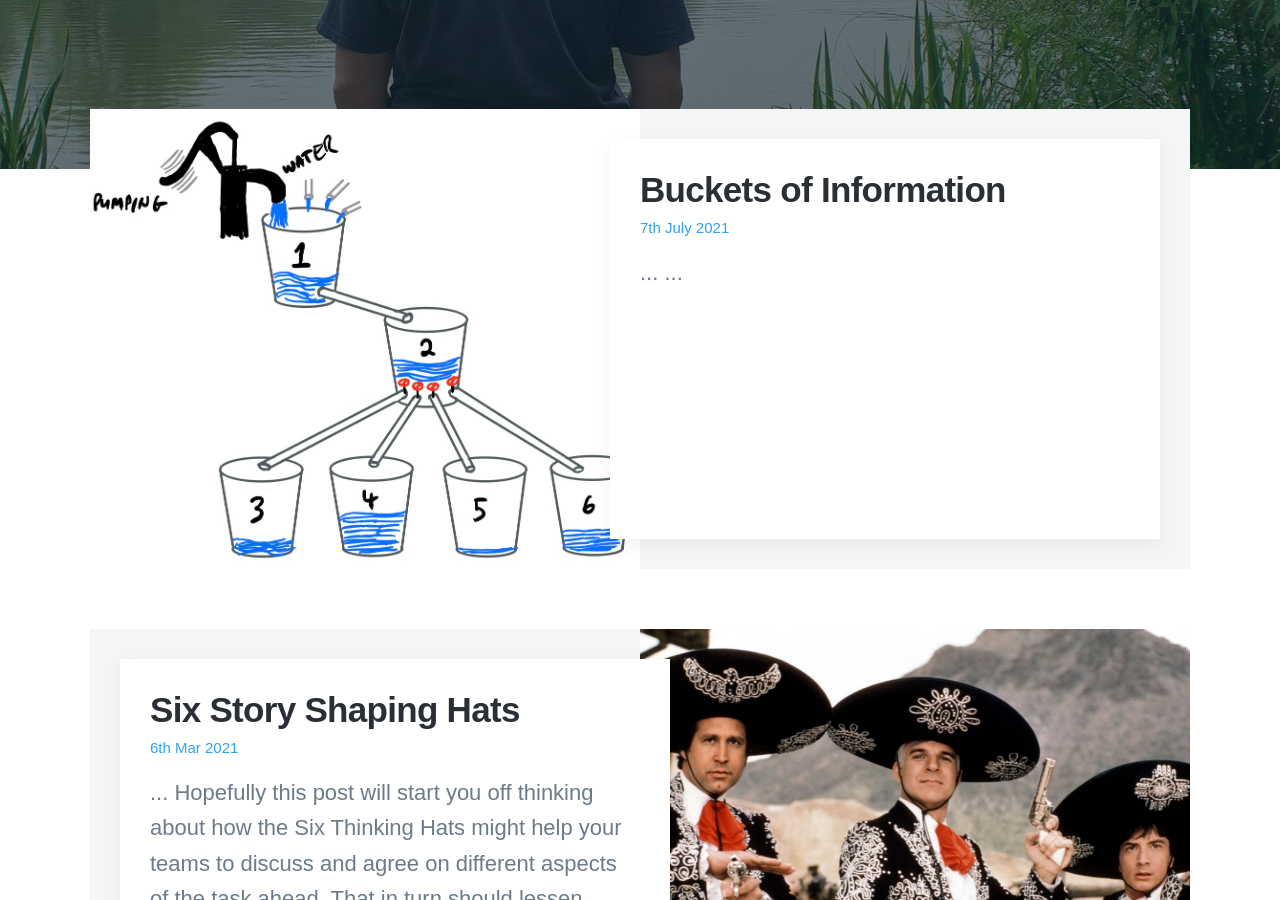
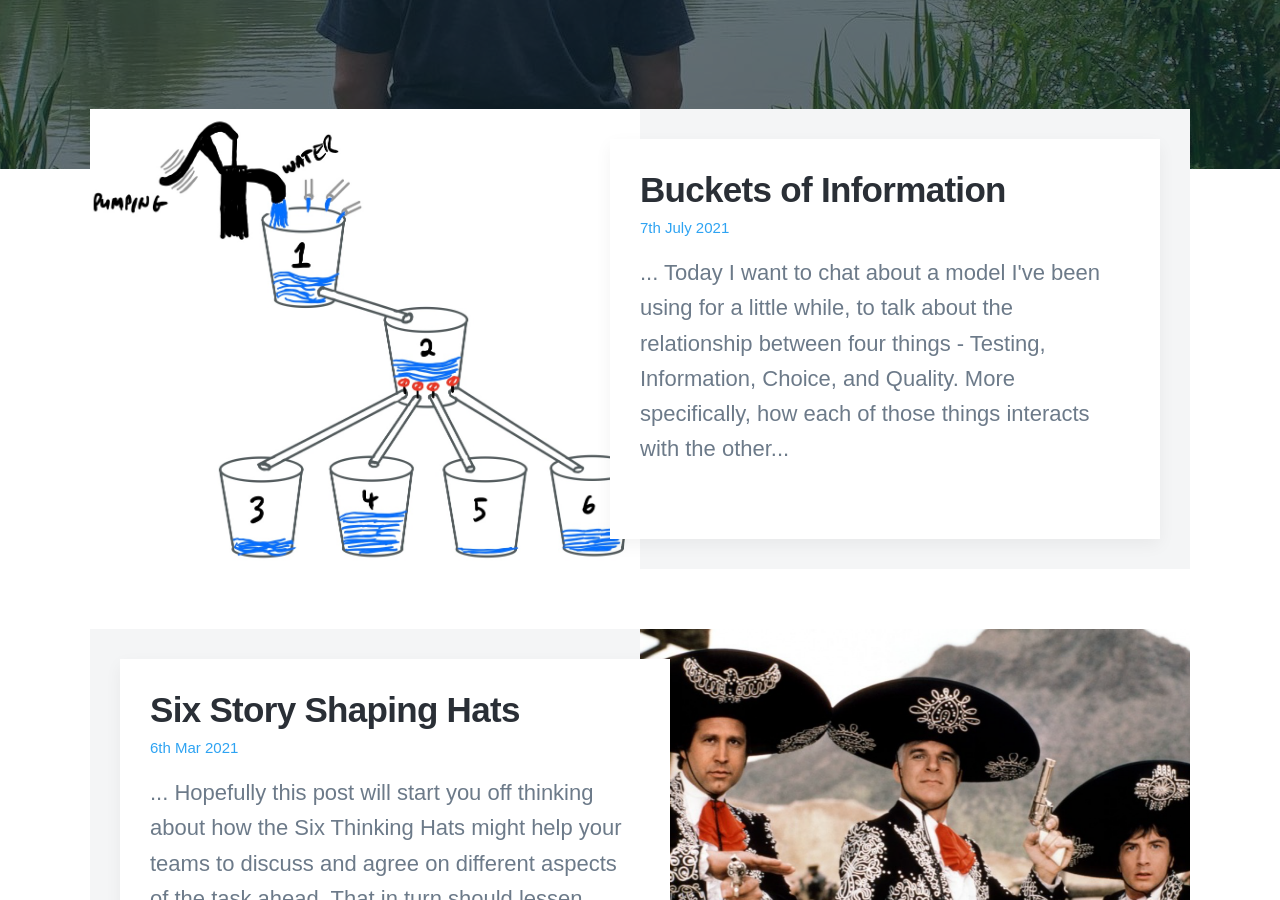
Before and after one commit to TheTestingMuse/thetestingmuse.github.io, a Jekyll site: the page built from blog/index.html, in a window 1280 px wide and 900 px high, scrolled down 488 px. Built offline with Jekyll 4.4.1, drawn with Linux system fonts in a browser that asks for light colours; nearby versions of some CDN libraries; some web fonts are replaced; the list of posts is cut into pages by our own code.

Commit message:
New blog post

```diff
--- a/_posts/2021-06-07-buckets-of-information.md
+++ b/_posts/2021-06-07-buckets-of-information.md
@@ -2,7 +2,7 @@
 layout: post
 title: Buckets of Information
 subtitle: 7th July 2021
-description: "... ..."
+description: "... Today I want to chat about a model I've been using for a little while, to talk about the relationship between four things - Testing, Information, Choice, and Quality. More specifically, how each of those things interacts with the other..."
 date: 2021-06-07 13:07:00 +00:00
 author: David
 permalink: /blog/buckets-of-information/
```
